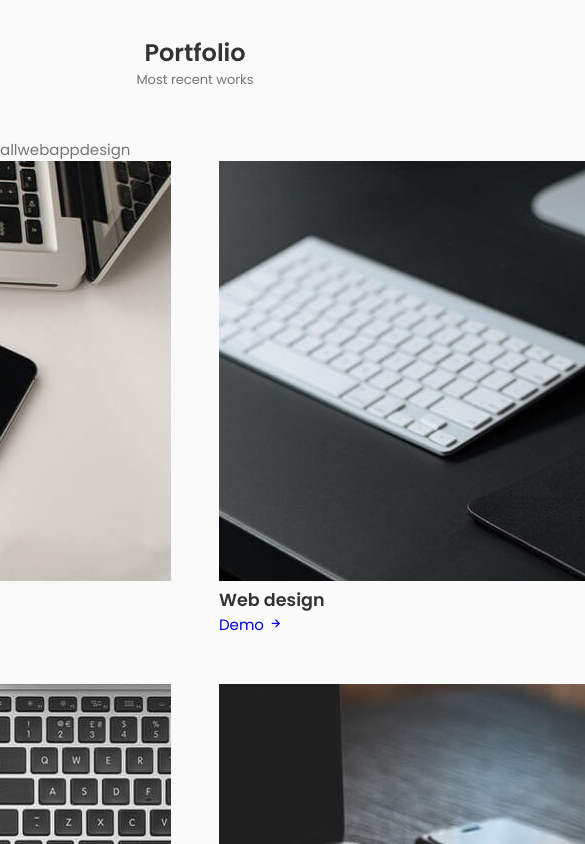
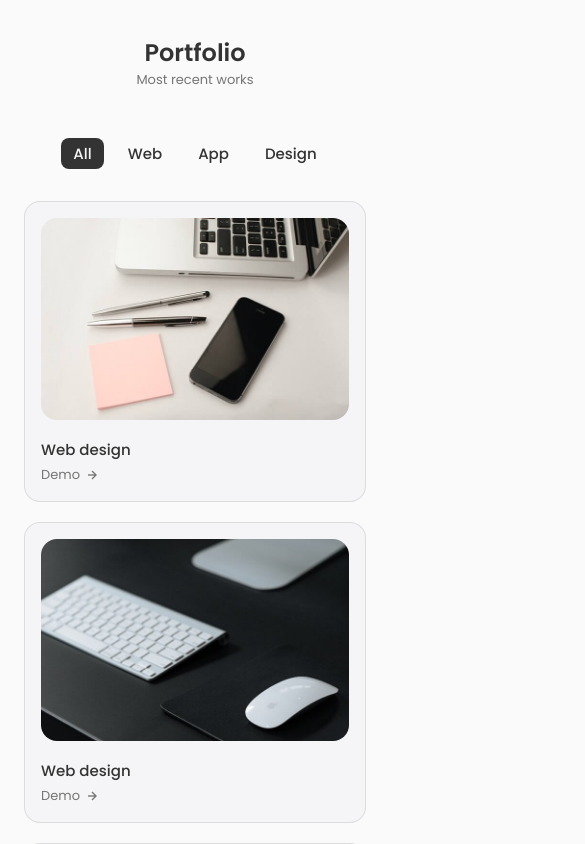
Before and after one commit to beanguap/My-Portfolio-Repo, a React (Create React App) app: page / in a window 390 px wide. Shown: the part 2520-3364 px from the top of the page, 585 px wide, since content can reach past the window. Built offline with nearby package versions, Linux system fonts and the light colour scheme.

Commit message:
portfolio finished

```diff
--- a/src/components/work/Data.jsx
+++ b/src/components/work/Data.jsx
@@ -28,13 +28,13 @@
         id: 4,
         image: Work4,
         title: 'Web design',
-        category: 'web',
+        category: 'app',
     },
     {
         id: 5,
         image: Work5,
         title: 'Web design',
-        category: 'web',
+        category: 'design',
     },
 ];
 
--- a/src/components/work/Works.jsx
+++ b/src/components/work/Works.jsx
@@ -1,26 +1,51 @@
-import React from 'react'
-import { projectsData } from './Data'
-import { projectsNav } from './Data'
-import WorkItems from './WorkItems'
+import React, { useEffect, useState } from 'react';
+import { projectsData } from './Data';
+import { projectsNav } from './Data';
+import WorkItems from './WorkItems';
 
 const Works = () => {
+  const [item, setItem] = useState({ name: 'all' });
+  const [projects, setProjects] = useState([]);
+  const [active, setActive] = useState(0);
+
+  useEffect(() => {
+    if (item.name === 'all') {
+      setProjects(projectsData);
+    } else {
+      const newProjects = projectsData.filter((project) => {
+        return project.category === item.name;
+      });
+      setProjects(newProjects);
+    }
+  }, [item]);
+
+  const handleClick = (e, index) => {
+    setItem({ name: e.target.textContent.toLowerCase() });
+    setActive(index);
+  };
+
   return (
     <div>
-        <div className='work__filters'>
+      <div className="work__filters">
         {projectsNav.map((item, index) => {
-            return (
-                <span className='work__item' key={index}>{item.name}</span>
-            )
+          return (
+            <span
+              className={`${active === index ? 'active-work' : ''} work__item`}
+              key={index}
+              onClick={(e) => handleClick(e, index)}
+            >
+              {item.name}
+            </span>
+          );
         })}
+      </div>
+      <div className="work__container container grid">
+        {projects.map((item) => {
+          return <WorkItems item={item} key={item.id} />;
+        })}
+      </div>
     </div>
+  );
+};
 
-    <div className="work__container container grid">
-        {projectsData.map((item) => {
-            return <WorkItems item = {item} key = {item.id} />
-        })}
-    </div>
-    </div>
-  )
-}
-
-export default Works
+export default Works;
--- a/src/components/work/work.css
+++ b/src/components/work/work.css
@@ -1,5 +1,118 @@
+.work__filters {
+    display: flex;
+    justify-content: center;
+    align-items: center;
+    column-gap: 0.75rem;
+    margin-bottom: var(--mb-2);
+}
+
+.work__item {
+    cursor: pointer;
+    color: var(--title-color);
+    padding: 0.25rem 0.75rem;
+    font-weight: var(--font-medium);
+    border-radius: 0.5rem;
+    text-transform: capitalize;
+}
+
+.work__item:hover {
+    background-color: var(--title-color);
+    color: var(--container-color)
+}
+
+
 .work__container {
     grid-template-columns: repeat(2, max-content);
     gap: 3rem;
     justify-content: center;
 }
+
+.work__card {
+    background-color: var(--container-color);
+    border: 1px solid rgba(0, 0, 0, 0.1);
+    padding: 1.25rem;
+    border-radius: 1rem;
+}
+
+.work__img {
+    width: 295px;
+    border-radius: 1rem;
+    margin-bottom: var(--mb-1);
+}
+
+.work__title {
+    font-size: var(--normal-font-size);
+    font-weight: var(--font-medium);
+    margin-bottom: var(--mb-0-5);
+}
+
+.work__button {
+    color: var(--text-color);
+    font-size: var(--small-font-size);
+    display: flex;
+    align-items: center;
+    column-gap: 0.25rem;
+}
+
+.work__button-icon {
+    font-size: 1rem;
+    transition: 0.4s;
+}
+
+.work__button:hover .work__button-icon {
+    transform: translateX(0.25rem);
+}
+
+.active-work {
+    background-color: var(--title-color);
+    color: var(--container-color);
+}
+
+/*=============== BREAKPOINTS ===============*/
+/* For large devices */
+@media screen and (max-width: 992px) {
+    .work__container {
+        gap: 1.25rem
+    }
+
+    .work__card {
+        padding: 1rem;
+    }
+
+    .work__img {
+        margin-bottom: 0.75rem;
+    }
+
+    .work__title {
+        margin-bottom: 0.25rem;
+    }
+}
+
+
+/* For medium devices */
+@media screen and (max-width: 768px) {
+    .work__container {
+        grid-template-columns: max-content;
+    }
+}
+
+@media screen and (max-width: 576px) {
+    .work__container {
+        grid-template-columns: 1fr;
+    }
+
+    .work__img {
+        width: 100%;
+    }
+}
+
+/* For small devices */
+@media screen and (max-width: 350px) {
+    .work__item {
+        font-size: var(--small-font-size);
+    }
+
+    .work__filters {
+        column-gap: 0.25rem;
+    }
+}
```
Also changed, not shown: src/components/header/header.css (line endings or trailing spaces).
